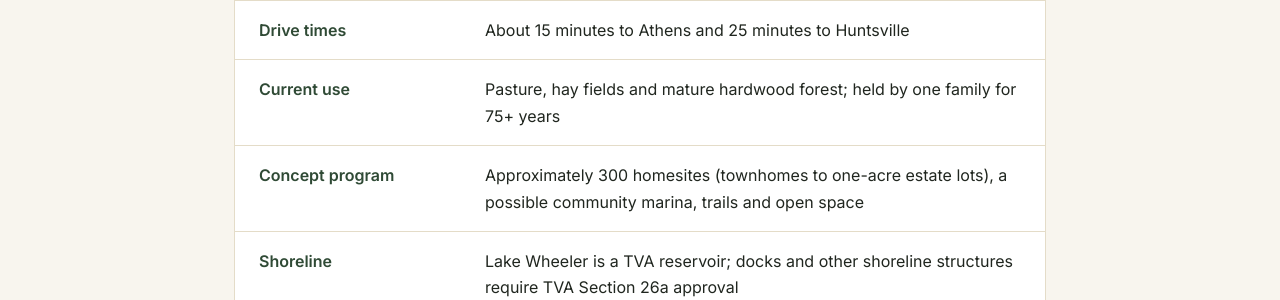
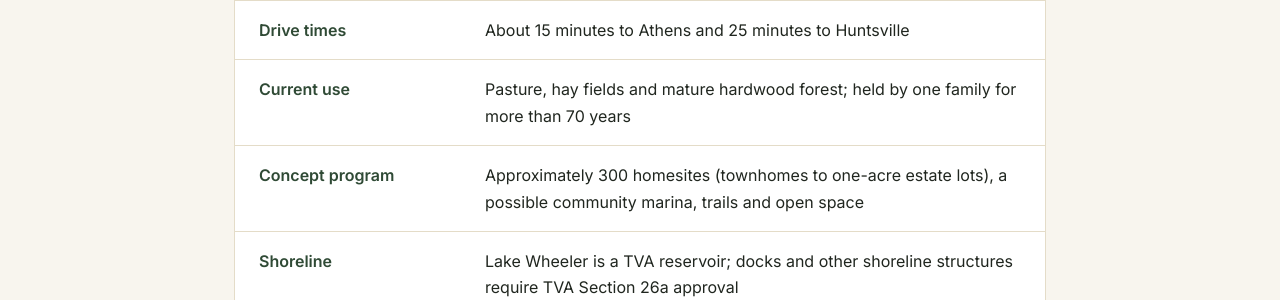
Before and after one commit to cawka/sadlerfarmsllc.com, a Jekyll site: the page built from developers.html, in a window 1280 px wide and 900 px high, scrolled down 1089 px. Shown: the part 181-481 px from the top of the window. Built offline with Jekyll 4.4.1, drawn with Linux system fonts in a browser that asks for light colours; comment, search, counter and statistics services are not loaded.

Commit message:
Family ownership: "more than 70 years" (was 75+)
Match the client's figure across the main page (stats, land section),
the developers page site facts and the PDFs.

Co-Authored-By: Claude Opus 5.5 <noreply@anthropic.com>
Claude-Session: https://claude.ai/code/session_01FiGmMBAuR3rbnLVuuFUXma

```diff
--- a/_data/developer.json
+++ b/_data/developer.json
@@ -65,7 +65,7 @@
     },
     {
       "label": "Current use",
-      "value": "Pasture, hay fields and mature hardwood forest; held by one family for 75+ years"
+      "value": "Pasture, hay fields and mature hardwood forest; held by one family for more than 70 years"
     },
     {
       "label": "Concept program",
--- a/index.html
+++ b/index.html
@@ -99,7 +99,7 @@ video:
 <section class="stats">
   <div class="stats__item"><span class="stats__num">300</span><span class="stats__label">Acres</span></div>
   <div class="stats__item"><span class="stats__num">1+ mi</span><span class="stats__label">Of waterfront</span></div>
-  <div class="stats__item"><span class="stats__num">75+</span><span class="stats__label">Years, one family</span></div>
+  <div class="stats__item"><span class="stats__num">70+</span><span class="stats__label">Years, one family</span></div>
   <div class="stats__item"><span class="stats__num">15 / 25</span><span class="stats__label">Min to Athens / Huntsville</span></div>
 </section>
 
@@ -244,7 +244,7 @@ video:
         <p class="eyebrow">A landscape preserved for generations</p>
         <h2>More than a development. A legacy of land.</h2>
         <p>
-          For more than 75 years, one family has cared for this property — its mature
+          For more than 70 years, one family has cared for this property — its mature
           hardwoods, rolling hills and hidden meadows. The vision carries that forward:
         </p>
         <ul class="ticks">
```
Also changed, not shown: 2 other files.
